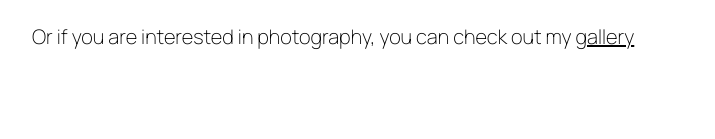
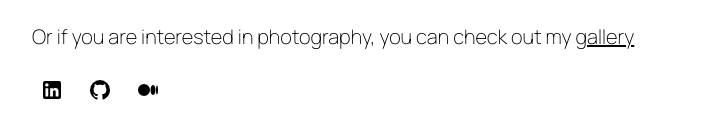
Before and after one commit to boryssey/portfolio-web, a Next.js app: page / in a window 1280 px wide. Shown: the part 809-948 px from the top of the page, without its empty margins (48-763 px from the left). Before the commit the page ends 899 px from the top, so only its background shows below. Built offline with nearby package versions, Linux system fonts and the light colour scheme.

Commit message:
feat: add footer

```diff
--- /dev/null
+++ b/src/app/layout.module.scss
@@ -0,0 +1,17 @@
+.footer {
+    width: 100%;
+    margin-top: 20px;
+    display: flex;
+    align-items: center;
+    justify-content: flex-start;
+    gap: 8px;
+
+    a {
+        padding: 8px;
+    }
+
+    @media (max-width: 768px) {
+        justify-content: center;
+        gap: 4px;
+    }
+}
--- a/src/app/layout.tsx
+++ b/src/app/layout.tsx
@@ -1,14 +1,17 @@
 import type { Metadata } from "next";
-import { Manrope } from 'next/font/google'
-
+import { Manrope } from "next/font/google";
 import "./globals.scss";
 import NavBar from "@/components/NavBar";
+import styles from "./layout.module.scss";
+import Link from "next/link";
+import LinkedinIcon from "@/components/icons/LinkedinIcon";
+import GithubIcon from "@/components/icons/GithubIcon";
+import MediumIcon from "@/components/icons/MediumIcon";
 
 const manrope = Manrope({
-  variable: '--font-manrope',
-  subsets: ['latin', 'latin-ext'],
-}
-)
+  variable: "--font-manrope",
+  subsets: ["latin", "latin-ext"],
+});
 
 export const metadata: Metadata = {
   title: "Create Next App",
@@ -25,7 +28,18 @@ export default function RootLayout({
       <body className={manrope.className}>
         <NavBar />
         {children}
-        </body>
+        <footer className={styles.footer}>
+          <Link href="https://linkedin.com/borys-melnyk">
+            <LinkedinIcon />
+          </Link>
+          <Link href="https://github.com/boryssey">
+            <GithubIcon />
+          </Link>
+          <Link href="https://boryssey.medium.com/">
+            <MediumIcon />
+          </Link>
+        </footer>
+      </body>
     </html>
   );
 }
--- /dev/null
+++ b/src/components/icons/GithubIcon.tsx
@@ -0,0 +1,18 @@
+const GithubIcon = () => {
+  return (
+    <svg
+      xmlns="http://www.w3.org/2000/svg"
+      width="24"
+      height="24"
+      fill="none"
+      viewBox="0 0 24 24"
+    >
+      <path
+        fill="#000"
+        d="M12 2A10 10 0 002 12c0 4.42 2.87 8.17 6.84 9.5.5.08.66-.23.66-.5v-1.69c-2.77.6-3.36-1.34-3.36-1.34-.46-1.16-1.11-1.47-1.11-1.47-.91-.62.07-.6.07-.6 1 .07 1.53 1.03 1.53 1.03.87 1.52 2.34 1.07 2.91.83.09-.65.35-1.09.63-1.34-2.22-.25-4.55-1.11-4.55-4.92 0-1.11.38-2 1.03-2.71-.1-.25-.45-1.29.1-2.64 0 0 .84-.27 2.75 1.02.79-.22 1.65-.33 2.5-.33.85 0 1.71.11 2.5.33 1.91-1.29 2.75-1.02 2.75-1.02.55 1.35.2 2.39.1 2.64.65.71 1.03 1.6 1.03 2.71 0 3.82-2.34 4.66-4.57 4.91.36.31.69.92.69 1.85V21c0 .27.16.59.67.5C19.14 20.16 22 16.42 22 12A10 10 0 0012 2z"
+      ></path>
+    </svg>
+  );
+};
+
+export default GithubIcon;
--- /dev/null
+++ b/src/components/icons/LinkedinIcon.tsx
@@ -0,0 +1,18 @@
+const LinkedinIcon = () => {
+  return (
+    <svg
+      xmlns="http://www.w3.org/2000/svg"
+      width="24"
+      height="24"
+      fill="none"
+      viewBox="0 0 24 24"
+    >
+      <path
+        fill="#000"
+        d="M19 3a2 2 0 012 2v14a2 2 0 01-2 2H5a2 2 0 01-2-2V5a2 2 0 012-2h14zm-.5 15.5v-5.3a3.26 3.26 0 00-3.26-3.26c-.85 0-1.84.52-2.32 1.3v-1.11h-2.79v8.37h2.79v-4.93c0-.77.62-1.4 1.39-1.4a1.4 1.4 0 011.4 1.4v4.93h2.79zM6.88 8.56a1.68 1.68 0 001.68-1.68c0-.93-.75-1.69-1.68-1.69a1.69 1.69 0 00-1.69 1.69c0 .93.76 1.68 1.69 1.68zm1.39 9.94v-8.37H5.5v8.37h2.77z"
+      ></path>
+    </svg>
+  );
+};
+
+export default LinkedinIcon;
--- /dev/null
+++ b/src/components/icons/MediumIcon.tsx
@@ -0,0 +1,25 @@
+const MediumIcon = () => {
+  return (
+    <svg
+      xmlns="http://www.w3.org/2000/svg"
+      width="24"
+      height="24"
+      fill="none"
+      viewBox="0 0 24 24"
+    >
+      <g clipPath="url(#clip0_54_6)">
+        <path
+          fill="#000"
+          d="M8 6a6 6 0 110 12A6 6 0 018 6zm9 1c1.5 0 2.5 2.239 2.5 5s-1 5-2.5 5-2.5-2.239-2.5-5 1-5 2.5-5zm4 .5c.38 0 .712.827.88 2.246l.047.443.019.235.03.494.01.259.012.541L22 12l-.002.282-.012.541-.01.26-.03.493-.02.235-.045.443c-.169 1.42-.5 2.246-.881 2.246-.38 0-.712-.827-.88-2.246l-.047-.443a16.776 16.776 0 01-.019-.235l-.03-.494a20.302 20.302 0 01-.01-.259l-.012-.541v-.564l.012-.541.01-.26.03-.493.02-.235.045-.443c.169-1.42.5-2.246.881-2.246z"
+        ></path>
+      </g>
+      <defs>
+        <clipPath id="clip0_54_6">
+          <path fill="#fff" d="M0 0H24V24H0z"></path>
+        </clipPath>
+      </defs>
+    </svg>
+  );
+};
+
+export default MediumIcon;
```
